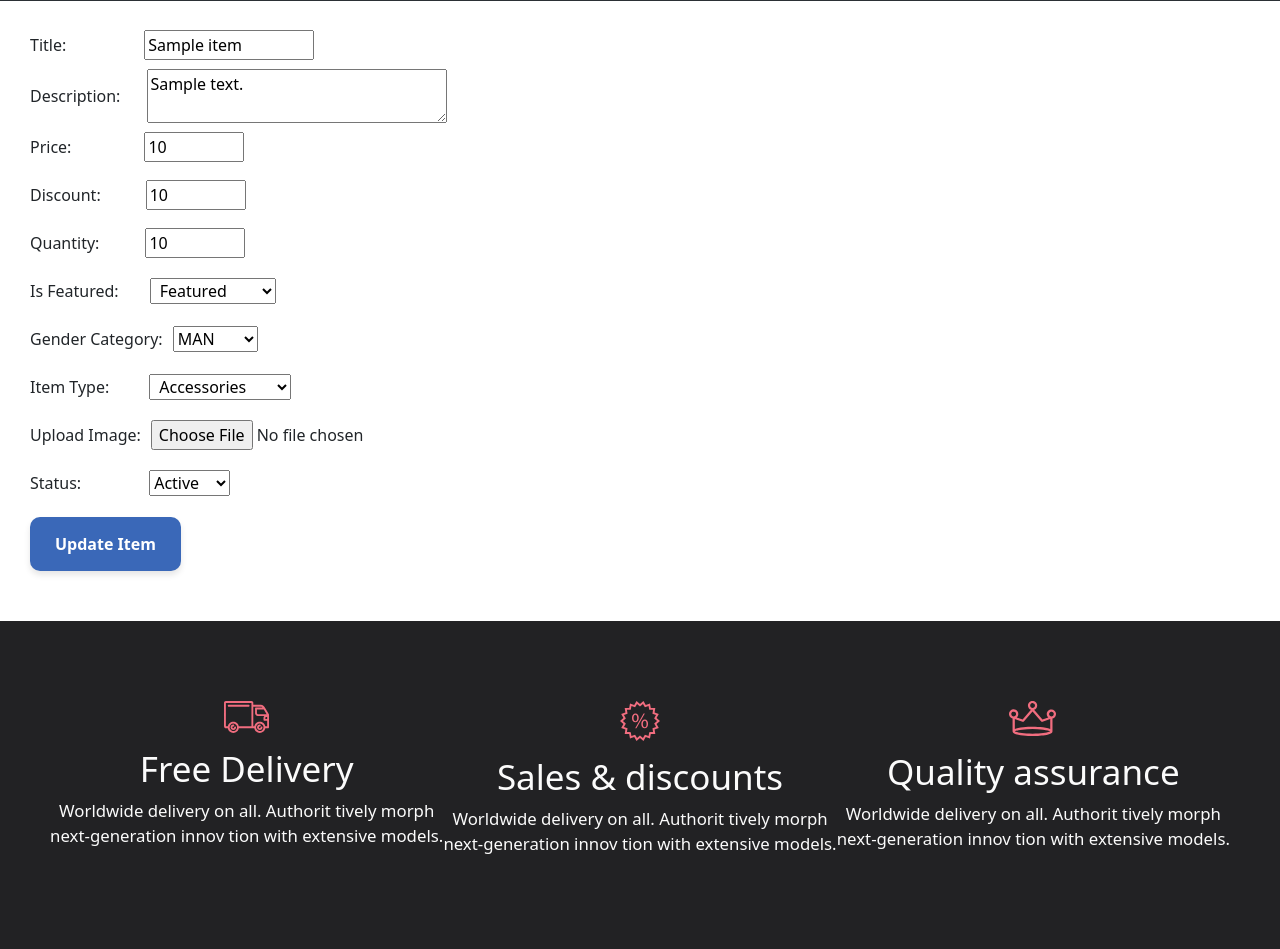
After one commit to AndreyKhokhlovGeekBrains/My_GraduationProject, a FastAPI app: template templates/edit_item.html in a window 1280 px wide. The commit adds this page. Shown: the part 325-1274 px from the top of the page. Run offline with FastAPI, Linux system fonts and the light colour scheme; the template is opened without the code that fills it: most values are stand-ins (such as "Sample title", 1, 10 or a date in 2020); parts of the project's set-up code (start-up, migrations or seed data) failed here and were passed over; some libraries are stand-ins or nearby versions.

Commit message:
Andrey's changes as of 21.10.2024

```diff
--- a/app/models.py
+++ b/app/models.py
@@ -13,13 +13,15 @@ products = Table(
     Column("id", Integer, primary_key=True),
     Column("title", String(32)),
     Column("description", String(255)),
+    Column("quantity", Integer, nullable=False, default=0),
     Column("price", Numeric(10, 2), nullable=False),  # Numeric for precision
     Column("discount", Numeric(5, 4), nullable=True),  # Numeric for precision
     Column("created_at", DateTime, server_default=func.now()),
     Column("is_featured", String(50), nullable=False),  # Could be changed to Enum
     Column("gender_category", Enum(GenderCategory), nullable=False),
     Column("item_type", String(50), nullable=False),  # Could be changed to Enum
-    Column("image_filename", String(255), nullable=True)  # Add this column to store the image filename
+    Column("image_filename", String(255), nullable=True),  # Add this column to store the image filename
+    Column("status", String(50), nullable=False, server_default="Active")
 )
 
 users = Table(
@@ -33,6 +35,7 @@ users = Table(
     Column("phone", String(20)),
     Column("agreement", Boolean, default=False),
     Column("created_at", DateTime, server_default=func.now()),
+    Column("status", String(50), nullable=False, server_default="Active")
 )
 
 newsletter_subscriptions = Table(
--- a/app/schemas.py
+++ b/app/schemas.py
@@ -14,6 +14,7 @@ class GenderCategory(PyEnum):
 class ItemIn(BaseModel):
     title: constr(max_length=32) = Field(..., description="Title of the item")
     description: constr(max_length=255) = Field(..., description="Description of the item")
+    quantity: int = Field(..., description="Quantity of related item")
     price: float = Field(..., description="Item price")
     discount: Optional[float] = None
     is_featured: constr(max_length=50) = Field(..., description="This indicates whether an item is featured or not")
--- a/static/css/style.css
+++ b/static/css/style.css
@@ -622,6 +638,11 @@
   margin-left: 21px;
 }
 
+.my-action .add-item #quantity {
+  margin-left: 36px;
+  max-width: 100px;
+}
+
 .my-action .add-item #price {
   margin-left: 63px;
   max-width: 100px;
@@ -633,13 +654,18 @@
 }
 
 .my-action .add-item #description {
-  margin-left: 18px;
+  margin-left: 17px;
   width: 300px;
 }
 
 .my-action .add-item #title {
   margin-left: 68px;
   max-width: 170px;
+}
+
+.my-action .add-item #status {
+  margin-left: 58px;
+  max-width: 180px;
 }
 
 .my-action .action-block {
--- a/templates/add_item.html
+++ b/templates/add_item.html
@@ -15,6 +15,11 @@
         <div class="add-item">
             <label for="description">Description:</label>
             <textarea id="description" name="description" required></textarea><br><br>
+        </div>
+
+        <div class="add-item">
+            <label for="quantity">Quantity:</label>
+            <input type="number" id="quantity" name="quantity" step="1" min="0" required><br><br>
         </div>
 
         <div class="add-item">
--- /dev/null
+++ b/templates/edit_item.html
@@ -0,0 +1,107 @@
+{% extends 'index.html' %}
+{% block title %}
+{{ title }}
+{% endblock %}
+
+{% block content %}
+
+<form action="/edit-item/{{ item.id }}" method="post" enctype="multipart/form-data">
+    <div class="my-action">
+        <div class="add-item">
+            <label for="title">Title:</label>
+            <input type="text" id="title" name="title" value="{{ item.title }}" required><br><br>
+        </div>
+
+        <div class="add-item">
+            <label for="description">Description:</label>
+            <textarea id="description" name="description" required>{{ item.description }}</textarea><br><br>
+        </div>
+
+        <div class="add-item">
+            <label for="price">Price:</label>
+            <input type="number" id="price" name="price" step="0.01" value="{{ item.price }}" required><br><br>
+        </div>
+
+        <div class="add-item">
+            <label for="discount">Discount:</label>
+            <input type="number" id="discount" name="discount" step="0.0001" value="{{ item.discount }}"><br><br>
+        </div>
+
+        <div class="add-item">
+            <label for="quantity">Quantity:</label>
+            <input type="number" id="quantity" name="quantity" min="0" value="{{ item.quantity }}" required><br><br>
+        </div>
+
+        <div class="add-item">
+            <label for="is_featured">Is Featured:</label>
+            <select id="is_featured" name="is_featured" required>
+                <option value="featured" {% if item.is_featured == 'featured' %}selected{% endif %}>Featured</option>
+                <option value="not_featured" {% if item.is_featured == 'not_featured' %}selected{% endif %}>Not Featured</option>
+            </select><br><br>
+        </div>
+
+        <div class="add-item">
+            <label for="gender_category">Gender Category:</label>
+            <select id="gender_category" name="gender_category" required>
+                <option value="man" {% if item.gender_category == 'man' %}selected{% endif %}>MAN</option>
+                <option value="women" {% if item.gender_category == 'women' %}selected{% endif %}>WOMEN</option>
+                <option value="kids" {% if item.gender_category == 'kids' %}selected{% endif %}>KIDS</option>
+            </select><br><br>
+        </div>
+
+        <div class="add-item">
+            <label for="item_type">Item Type:</label>
+            <select id="item_type" name="item_type" required>
+                <option value="accessories" {% if item.gender_category == 'accessories' %}selected{% endif %}>Accessories</option>
+                <option value="bags" {% if item.gender_category == 'bags' %}selected{% endif %}>Bags</option>
+                <option value="denim" {% if item.gender_category == 'denim' %}selected{% endif %}>Denim</option>
+                <option value="jackets_coats" {% if item.gender_category == 'jackets_coats' %}selected{% endif %}>Jackets & Coats</option>
+                <option value="polos" {% if item.gender_category == 'polos' %}selected{% endif %}>Polos</option>
+                <option value="t_shirts" {% if item.gender_category == 't_shirts' %}selected{% endif %}>T-Shirts</option>
+                <option value="shirts" {% if item.gender_category == 'shirts' %}selected{% endif %}>Shirts</option>
+                <option value="trousers" {% if item.gender_category == 'trousers' %}selected{% endif %}>Trousers</option>
+                <option value="shoes" {% if item.gender_category == 'shoes' %}selected{% endif %}>Shoes</option>
+            </select><br><br>
+        </div>
+
+        <div class="add-item">
+            <label for="image">Upload Image:</label>
+            <input type="file" id="image" name="image" accept="image/*"><br><br>
+        </div>
+
+        <div class="add-item">
+            <label for="status">Status:</label>
+            <select id="status" name="status" required>
+                <option value="Active" {% if item.status == 'Active' %}selected{% endif %}>Active</option>
+                <option value="Deleted" {% if item.status == 'Deleted' %}selected{% endif %}>Deleted</option>
+            </select><br><br>
+        </div>
+
+        <button class="submit-button" type="submit">
+            <span class="submit">Update Item</span>
+        </button>
+    </div>
+</form>
+
+<div id="toast" class="toast-message">
+    Item added successfully!
+</div>
+
+<script>
+    // Function to display the toast message
+    function showToast() {
+        const toast = document.getElementById("toast");
+        toast.className = "toast-message show";
+        setTimeout(() => {
+            toast.className = toast.className.replace("show", "");
+        }, 3000);
+    }
+
+    // Check for the 'success' parameter in the URL
+    const urlParams = new URLSearchParams(window.location.search);
+    if (urlParams.get('success') === 'true') {
+        showToast();
+    }
+</script>
+
+{% endblock %}
--- a/templates/index.html
+++ b/templates/index.html
@@ -199,12 +199,21 @@
             {% for item in featured_items %}
             <div class="image-container">
 
+              <div class="pic">
                 <img src="{{ item.picture }}" alt="{{ item.title }}" class="pic img-original" />
                 <img src="/static/img/Hover.svg" alt="..." class="img-replacement" />
+              </div>
 
                 <h3 class="item-description">{{ item.title }}</h3>
                 <p class="item-description description">{{ item.description }}</p>
-                <h2 class="item-description price">{{ item.price }}</h2>
+                <h2 class="item-description price">
+                  {% if item.discount is not none and item.discount > 0 %}
+                    <del>${{ item.price }}</del>
+                    <span class="discounted_price">${{ (item.price - item.price * item.discount) | round(2) }} (-{{ (item.discount * 100) | round(0) }}%)</span>
+                  {% else %}
+                    ${{ item.price }}
+                  {% endif %}
+                </h2>
 
             </div>
             {% endfor %}
```
Also changed, not shown: other parts of static/css/style.css (+22 -6 lines), app/crud.py (+42 -3 lines), routes/forms.py (+48 -1 lines), static/img/featured_items/7.png (added), 5 other files.
